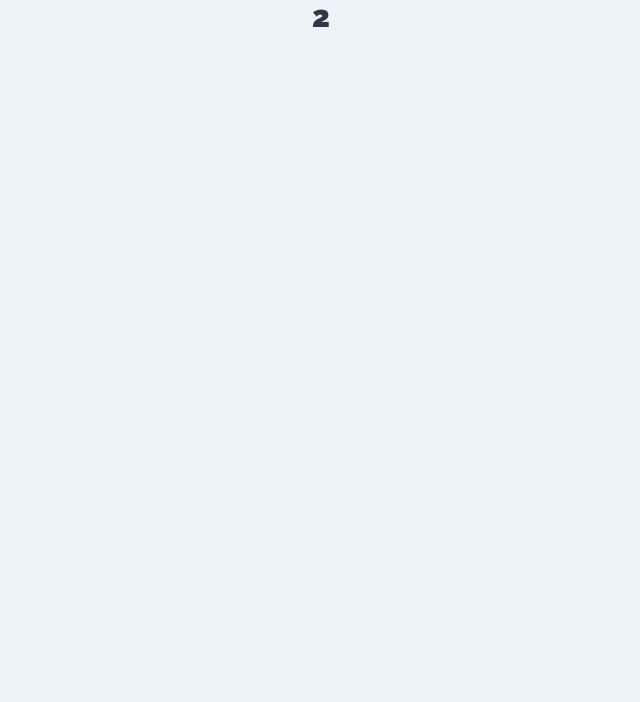
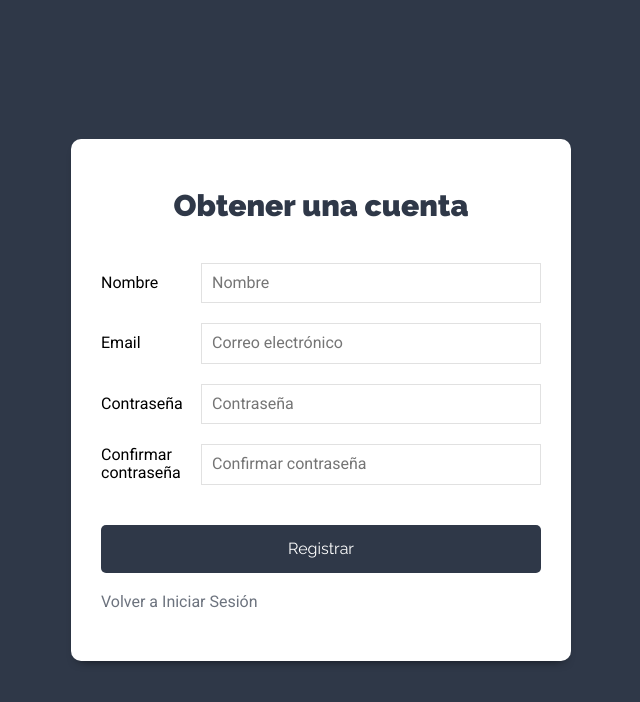
Before and after one commit to dylan-chacon/Tareas---MERN, a React (Create React App) app: page /nueva-cuenta in a window 1280 px wide. Shown: the top 702 px of the page, without its empty margins (319-959 px from the left). Built offline with nearby package versions, Linux system fonts and the light colour scheme.

Commit message:
Registry structure

```diff
--- a/src/components/auth/Login.js
+++ b/src/components/auth/Login.js
@@ -38,7 +38,7 @@
                         />
                     </div>
                     <div className="campo-form">
-                        <label htmlFor="password">contraseña</label>
+                        <label htmlFor="password">Contraseña</label>
                         <input
                             type="password"
                             id="password"
--- a/src/components/auth/NuevaCuenta.js
+++ b/src/components/auth/NuevaCuenta.js
@@ -1,8 +1,89 @@
-import React from 'react';
+import React, { useState } from 'react';
+import { Link } from 'react-router-dom';
 
 const NuevaCuenta = () => {
+    //state
+    const [user, setUser] = useState({
+        email: '',
+        password: '',
+        name: '',
+        confirm: ''
+    });
+    const { email, password, name, confirm } = user;
+    //funciones
+    const onChange = e => {
+        setUser({
+            ...user,
+            [e.target.name]: e.target.value
+        });
+    }
+    const onSubmit = e => {
+        e.preventDefault()
+    }
     return (
-        <h1>2</h1>
+        <div className="form-usuario">
+            <div className="contenedor-form sombra-dark">
+                <h1>Obtener una cuenta</h1>
+
+                <form
+                    onSubmit={onSubmit}
+                >
+                    <div className="campo-form">
+                        <label htmlFor="name">Nombre</label>
+                        <input
+                            type="text"
+                            id="name"
+                            name="name"
+                            value={name}
+                            placeholder="Nombre"
+                            onChange={onChange}
+                        />
+                    </div>
+                    <div className="campo-form">
+                        <label htmlFor="email">Email</label>
+                        <input
+                            type="email"
+                            id="email"
+                            name="email"
+                            value={email}
+                            placeholder="Correo electrónico"
+                            onChange={onChange}
+                        />
+                    </div>
+                    <div className="campo-form">
+                        <label htmlFor="password">Contraseña</label>
+                        <input
+                            type="password"
+                            id="password"
+                            name="password"
+                            value={password}
+                            placeholder="Contraseña"
+                            onChange={onChange}
+                        />
+                    </div>
+                    <div className="campo-form">
+                        <label htmlFor="confirm">Confirmar contraseña</label>
+                        <input
+                            type="password"
+                            id="confirm"
+                            name="confirm"
+                            value={confirm}
+                            placeholder="Confirmar contraseña"
+                            onChange={onChange}
+                        />
+                    </div>
+                    <div className="campo-form">
+                        <button
+                            type="submit"
+                            className="btn btn-primario btn-block"
+                        >Registrar</button>
+                    </div>
+                </form>
+                <Link to={'/'} className="enlace-cuenta">
+                    Volver a Iniciar Sesión
+                </Link>
+            </div>
+        </div>
     );
 }
 
```
